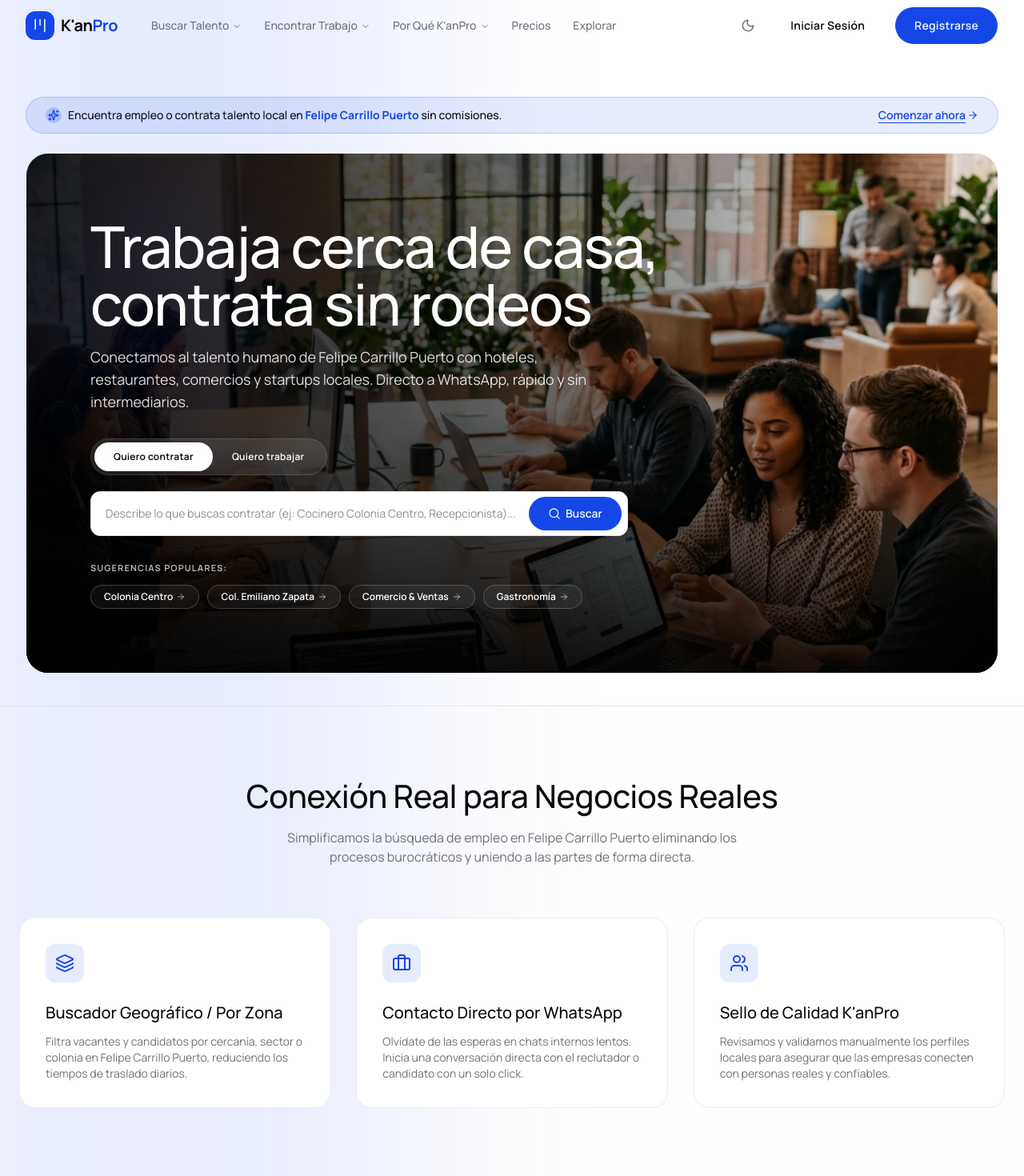
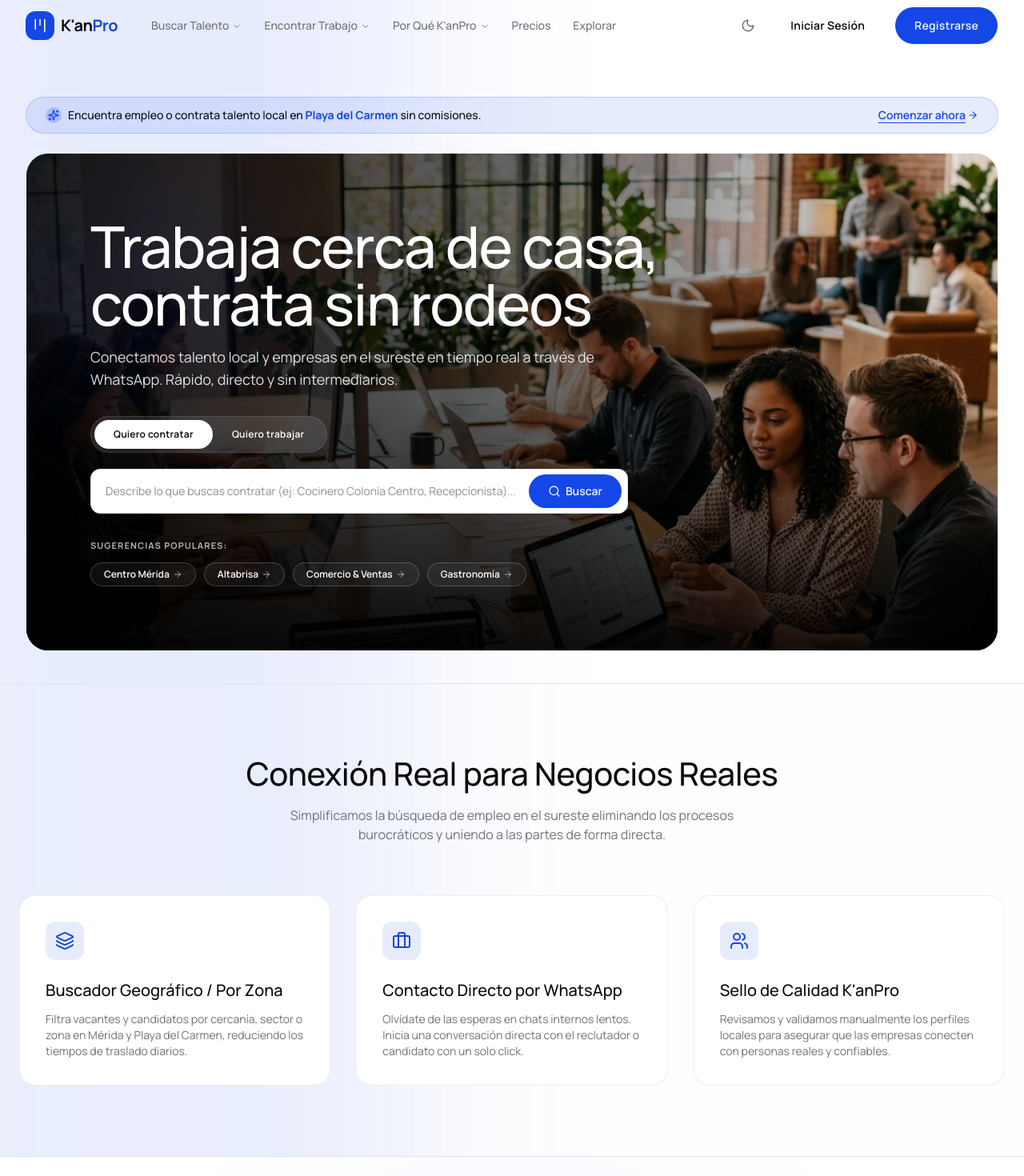
Before and after one commit to BrianPech/kanpro, a Next.js app: page / in a window 1280 px wide. Shown: the top 1470 px of the page at 80% size. Built offline with nearby package versions, Linux system fonts and the light colour scheme.

Commit message:
chore: accessibility fixes and regional copy updates for Mérida and Playa del Carmen

```diff
--- a/src/components/cta-banner.tsx
+++ b/src/components/cta-banner.tsx
@@ -85,12 +85,12 @@ export function CtaBanner() {
 
           {/* Heading */}
           <h2 className="text-2xl sm:text-4xl lg:text-5xl font-bold tracking-tight text-foreground leading-[1.15]">
-            ¿Listo para contratar en <span className="text-primary">Felipe Carrillo Puerto</span>?
+            ¿Listo para contratar en <span className="text-primary">Mérida o Playa del Carmen</span>?
           </h2>
 
           {/* Subheading */}
           <p className="text-muted-foreground text-sm sm:text-base font-normal leading-relaxed max-w-xl">
-            Conectamos de forma directa al mejor talento de Felipe Carrillo Puerto con hoteles, restaurantes, spas y comercios locales. Sin intermediarios, sin burocracia y directo a WhatsApp.
+            Conectamos de forma directa al mejor talento de la región con hoteles, restaurantes, spas y comercios locales. Sin intermediarios, sin burocracia y directo a WhatsApp.
           </p>
 
           {/* CTAs */}
--- a/src/components/features-section.tsx
+++ b/src/components/features-section.tsx
@@ -13,7 +13,7 @@ export function FeaturesSection() {
             Conexión Real para Negocios Reales
           </h2>
           <p className="text-muted-foreground text-sm sm:text-base max-w-xl mx-auto">
-            Simplificamos la búsqueda de empleo en Felipe Carrillo Puerto eliminando los procesos burocráticos y uniendo a las partes de forma directa.
+            Simplificamos la búsqueda de empleo en el sureste eliminando los procesos burocráticos y uniendo a las partes de forma directa.
           </p>
         </div>
 
@@ -26,7 +26,7 @@ export function FeaturesSection() {
             </div>
             <h3 className="text-[20px] font-medium leading-[1.4] text-foreground mb-3">Buscador Geográfico / Por Zona</h3>
             <p className="text-[14px] font-normal leading-[1.43] text-muted-foreground">
-              Filtra vacantes y candidatos por cercanía, sector o colonia en Felipe Carrillo Puerto, reduciendo los tiempos de traslado diarios.
+              Filtra vacantes y candidatos por cercanía, sector o zona en Mérida y Playa del Carmen, reduciendo los tiempos de traslado diarios.
             </p>
           </div>
 
--- a/src/components/footer.tsx
+++ b/src/components/footer.tsx
@@ -38,7 +38,7 @@ export function Footer() {
       title: "K'anPro",
       links: [
         { label: "Sobre Nosotros", href: "#" },
-        { label: "Empleo en Carrillo", href: "#" },
+        { label: "Empleo en el sureste", href: "#" },
         { label: "Términos locales", href: "/terms" },
         { label: "Aviso de Privacidad", href: "/privacy" },
       ],
@@ -80,7 +80,7 @@ export function Footer() {
 
           {/* Social Networks */}
           <div className="flex flex-wrap items-center gap-4">
-            <span className="text-[11px] font-semibold text-muted-foreground uppercase tracking-widest block">Síguenos</span>
+            <span className="text-[11px] font-semibold text-slate-600 dark:text-slate-400 uppercase tracking-widest block">Síguenos</span>
             <div className="flex items-center gap-2">
               <Link
                 href="#"
@@ -132,7 +132,7 @@ export function Footer() {
 
           {/* App Stores */}
           <div className="flex flex-wrap items-center gap-4">
-            <span className="text-[11px] font-semibold text-muted-foreground uppercase tracking-widest block">App Móvil</span>
+            <span className="text-[11px] font-semibold text-slate-600 dark:text-slate-400 uppercase tracking-widest block">App Móvil</span>
             <div className="flex items-center gap-2">
               <Link
                 href="#"
@@ -168,7 +168,7 @@ export function Footer() {
               K&apos;anPro
             </span>
             <span className="mx-1 text-muted-foreground">|</span>
-            <span className="text-[13px] font-normal leading-[1.4] text-muted-foreground">K&apos;anPro - El motor de empleo más rápido de Felipe Carrillo Puerto.</span>
+            <span className="text-[13px] font-normal leading-[1.4] text-muted-foreground">K&apos;anPro - El motor de empleo más rápido del sureste.</span>
           </div>
 
           <div className="flex flex-wrap gap-x-4 gap-y-1 justify-center sm:justify-end">
--- a/src/components/hero-section.tsx
+++ b/src/components/hero-section.tsx
@@ -1,6 +1,6 @@
 "use client";
 
-import React, { useState } from "react";
+import React, { useState, useEffect } from "react";
 import Link from "next/link";
 import Image from "next/image";
 import { Search, ArrowRight, Sparkles } from "lucide-react";
@@ -9,17 +9,31 @@ import { Button } from "@/components/ui/button";
 export function HeroSection() {
   const [activeTab, setActiveTab] = useState<"hire" | "work">("hire");
   const [searchQuery, setSearchQuery] = useState("");
+  const [currentCityIndex, setCurrentCityIndex] = useState(0);
+  const [fadeCity, setFadeCity] = useState(true);
+  const cities = ["Mérida", "Playa del Carmen"];
+
+  useEffect(() => {
+    const interval = setInterval(() => {
+      setFadeCity(false);
+      setTimeout(() => {
+        setCurrentCityIndex((prev) => (prev + 1) % cities.length);
+        setFadeCity(true);
+      }, 300);
+    }, 4000);
+    return () => clearInterval(interval);
+  }, []);
 
   const popularTags = {
     hire: [
-      { label: "Colonia Centro", query: "Centro" },
-      { label: "Col. Emiliano Zapata", query: "Emiliano Zapata" },
+      { label: "Centro Mérida", query: "Centro Mérida" },
+      { label: "Altabrisa", query: "Altabrisa" },
       { label: "Comercio & Ventas", query: "Comercio" },
       { label: "Gastronomía", query: "Gastronomía" },
     ],
     work: [
-      { label: "Colonia Plan de Ayala", query: "Plan de Ayala" },
-      { label: "Colonia Cecilio Chi", query: "Cecilio Chi" },
+      { label: "Villas del Sol", query: "Villas del Sol" },
+      { label: "Paseo de Montejo", query: "Paseo de Montejo" },
       { label: "Servicios Generales", query: "Servicios" },
       { label: "Administración", query: "Administración" },
     ],
@@ -38,7 +52,7 @@ export function HeroSection() {
             <Sparkles className="size-3.5 fill-primary/20" />
           </div>
           <p className="text-xs sm:text-sm font-medium text-foreground">
-            Encuentra empleo o contrata talento local en <span className="font-bold text-primary">Felipe Carrillo Puerto</span> sin comisiones.
+            Encuentra empleo o contrata talento local en <span className={`font-bold text-primary transition-opacity duration-300 ${fadeCity ? "opacity-100" : "opacity-0"}`}>{cities[currentCityIndex]}</span> sin comisiones.
           </p>
         </div>
         <Link
@@ -79,7 +93,7 @@ export function HeroSection() {
               contrata sin rodeos
             </h1>
             <p className="text-base sm:text-[18px] text-white/85 max-w-2xl leading-[1.56] tracking-[-0.09px] font-normal">
-              Conectamos al talento humano de Felipe Carrillo Puerto con hoteles, restaurantes, comercios y startups locales. Directo a WhatsApp, rápido y sin intermediarios.
+              Conectamos talento local y empresas en el sureste en tiempo real a través de WhatsApp. Rápido, directo y sin intermediarios.
             </p>
           </div>
 
--- a/src/components/how-it-works.tsx
+++ b/src/components/how-it-works.tsx
@@ -31,7 +31,7 @@ export function HowItWorks() {
               Cómo funciona
             </h2>
             <p className="text-muted-foreground text-sm sm:text-base max-w-xl">
-              K&apos;anPro facilita la conexión y contratación directa entre candidatos y empresas de Felipe Carrillo Puerto en tres sencillos pasos.
+              K&apos;anPro facilita la conexión y contratación directa entre candidatos y empresas en el sureste en tres sencillos pasos.
             </p>
           </div>
 
@@ -195,7 +195,7 @@ export function HowItWorks() {
                       <span className="text-muted-foreground text-[9px] font-normal ml-1">(42 opiniones)</span>
                     </div>
                     <div className="border-t border-border/60 dark:border-border/15 pt-2 flex items-center justify-between text-[9px] text-muted-foreground">
-                      <span>Zona: Col. Emiliano Zapata, FCP</span>
+                      <span>Zona: Altabrisa, Mérida</span>
                       <span className="font-bold text-foreground">$14,000/mes</span>
                     </div>
                   </div>
@@ -207,7 +207,7 @@ export function HowItWorks() {
                 <div className="text-left space-y-1.5 px-1">
                   <h3 className="text-[16px] font-semibold leading-[1.5] tracking-[0.16px] text-foreground">1. Crea tu CV Premium</h3>
                   <p className="text-[14px] font-normal leading-[1.43] text-muted-foreground">
-                    Muestra quién eres, qué sabes hacer, tu experiencia en Felipe Carrillo Puerto y la zona específica de la ciudad donde vives.
+                    Muestra quién eres, qué sabes hacer, tu experiencia en el sureste y la zona específica de la ciudad donde vives.
                   </p>
                 </div>
               </div>
--- a/src/components/jobs-banner.tsx
+++ b/src/components/jobs-banner.tsx
@@ -14,7 +14,7 @@ export function JobsBanner() {
 
         {/* Banner content */}
         <h3 className="text-xl sm:text-2xl md:text-[32px] font-medium leading-[1.19] tracking-[-0.32px] z-10 max-w-2xl">
-          Encuentra empleo en Felipe Carrillo Puerto cerca de ti y conecta hoy mismo
+          Encuentra empleo en Mérida o Playa del Carmen cerca de ti y conecta hoy mismo
         </h3>
 
         <Link
--- a/src/components/navbar.tsx
+++ b/src/components/navbar.tsx
@@ -141,7 +141,7 @@ export function Navbar() {
                         </div>
                         <div>
                           <div className="text-xs font-bold text-foreground">Buscar Empleos</div>
-                          <div className="text-[10px] text-muted-foreground mt-0.5">Explora vacantes en Felipe Carrillo Puerto y postúlate directo.</div>
+                          <div className="text-[10px] text-muted-foreground mt-0.5">Explora vacantes en el sureste y postúlate directo.</div>
                         </div>
                       </Link>
                     </NavigationMenuLink>
@@ -244,7 +244,7 @@ export function Navbar() {
               size="icon"
               className="rounded-xl hover:bg-muted/50 shrink-0 text-muted-foreground hover:text-foreground cursor-pointer"
               onClick={() => setTheme(theme === "dark" ? "light" : "dark")}
-              aria-label="Toggle theme"
+              aria-label="Alternar tema oscuro"
             >
               {theme === "dark" ? <Sun className="size-4.5" /> : <Moon className="size-4.5" />}
             </Button>
@@ -267,7 +267,7 @@ export function Navbar() {
                 variant="ghost"
                 size="icon"
                 className="lg:hidden rounded-xl text-muted-foreground hover:text-foreground hover:bg-muted/50"
-                aria-label="Open menu"
+                aria-label="Abrir menú de navegación"
               >
                 <Menu className="size-5.5" />
               </Button>
@@ -342,7 +342,7 @@ export function Navbar() {
                       size="icon-sm"
                       className="rounded-lg hover:bg-muted/80 text-muted-foreground hover:text-foreground"
                       onClick={() => setTheme(theme === "dark" ? "light" : "dark")}
-                      aria-label="Toggle theme"
+                      aria-label="Alternar tema oscuro"
                     >
                       {theme === "dark" ? <Sun className="size-4" /> : <Moon className="size-4" />}
                     </Button>
--- a/src/components/pricing-section.tsx
+++ b/src/components/pricing-section.tsx
@@ -9,7 +9,7 @@ export function PricingSection() {
 
   const candidateFeatures = [
     "CV Digital Premium estructurado",
-    "Ubicación visible por zona en Felipe Carrillo Puerto",
+    "Ubicación visible por zona de cobertura",
     "Control de Privacidad (oculta/muestra tu número)",
     "Botón de postulación directa por WhatsApp",
     "Acceso a vacantes exclusivas de la zona",
@@ -46,7 +46,7 @@ export function PricingSection() {
             Planes Simples y Directos
           </h2>
           <p className="text-muted-foreground text-sm sm:text-base max-w-xl mx-auto">
-            Sin comisiones por contratación. Elige tu perfil para comenzar a conectar de inmediato en Felipe Carrillo Puerto.
+            Sin comisiones por contratación. Elige tu perfil para comenzar a conectar de inmediato en el sureste.
           </p>
         </div>
 
@@ -90,7 +90,7 @@ export function PricingSection() {
               </div>
 
               <p className="text-xs sm:text-sm text-muted-foreground leading-relaxed">
-                Crea tu CV Digital Premium, destaca tu zona en Felipe Carrillo Puerto y conecta directamente con empleadores locales en WhatsApp.
+                Crea tu CV Digital Premium, destaca tu zona en Mérida o Playa del Carmen y conecta directamente con empleadores locales en WhatsApp.
               </p>
 
               <div className="border-t border-border/50 my-6" />
--- a/src/modules/auth/components/company-register-form.tsx
+++ b/src/modules/auth/components/company-register-form.tsx
@@ -179,7 +179,7 @@ export function CompanyRegisterForm() {
                   <MapPin className="absolute left-4 top-1/2 -translate-y-1/2 h-[18px] w-[18px] text-muted-foreground/60 group-focus-within/input:text-primary transition-colors duration-200" />
                   <Input
                     id="location"
-                    placeholder="Felipe Carrillo Puerto, Q. Roo"
+                    placeholder="Mérida, Yucatán o Playa del Carmen, Q. Roo"
                     {...register("location")}
                     className="h-[48px] pl-11 pr-4 bg-zinc-50 dark:bg-zinc-900/40 border border-zinc-200/80 dark:border-zinc-800/80 focus-visible:border-primary/50 focus-visible:ring-primary/20 rounded-[12px] text-[14px] font-medium placeholder:text-muted-foreground/50 transition-all duration-200"
                     aria-invalid={!!errors.location}
```
